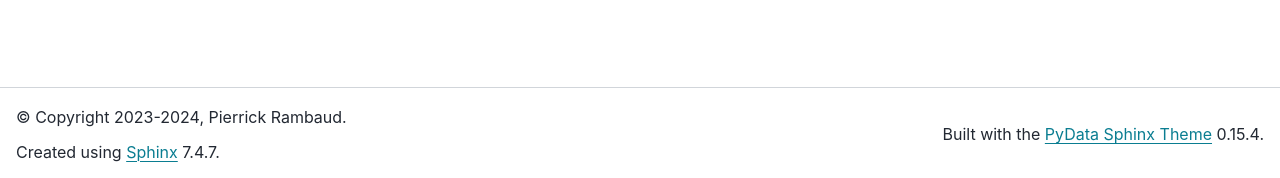
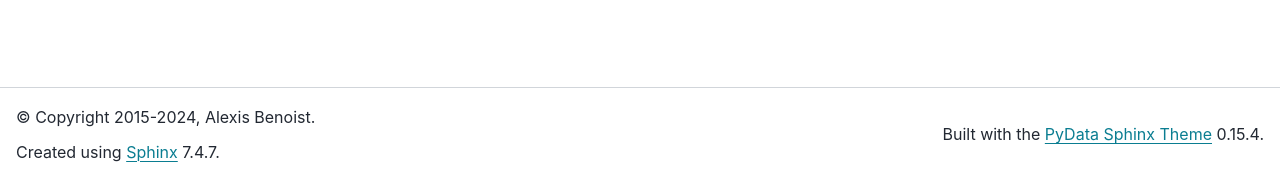
Before and after one commit to eralchemy/eralchemy, a Sphinx documentation site: the page built from docs/index.rst, in a window 1280 px wide. Shown: the part 719-897 px from the top of the page. Built offline with Sphinx 7.4.7 and the PyData theme 0.15.4, drawn with Linux system fonts in a browser that asks for light colours.

Commit message:
docs: change the author to Alexis

```diff
--- a/docs/conf.py
+++ b/docs/conf.py
@@ -10,8 +10,8 @@ from datetime import datetime
 
 # -- Project information -------------------------------------------------------
 project = "eralchemy"
-author = "Pierrick Rambaud"
-copyright = f"2023-{datetime.now().year}, {author}"
+author = "Alexis Benoist"
+copyright = f"2015-{datetime.now().year}, {author}"
 release = "0.0.0"
 
 # -- General configuration -----------------------------------------------------
```
